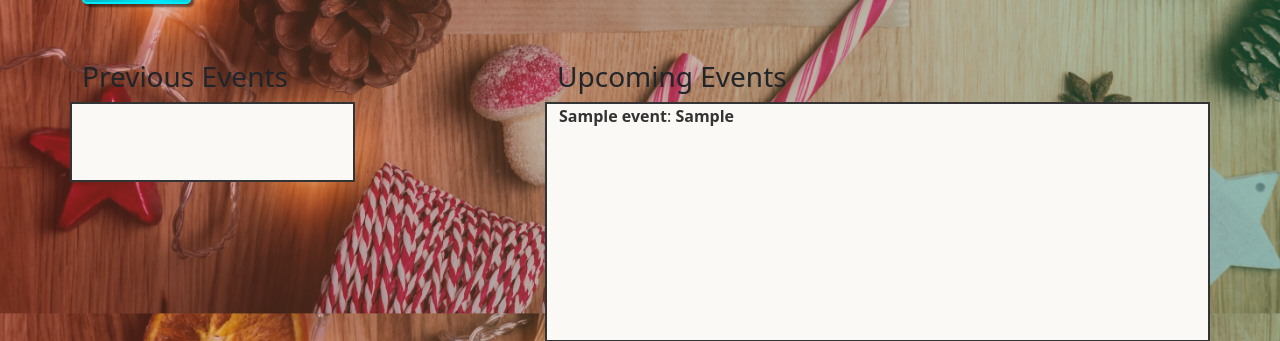
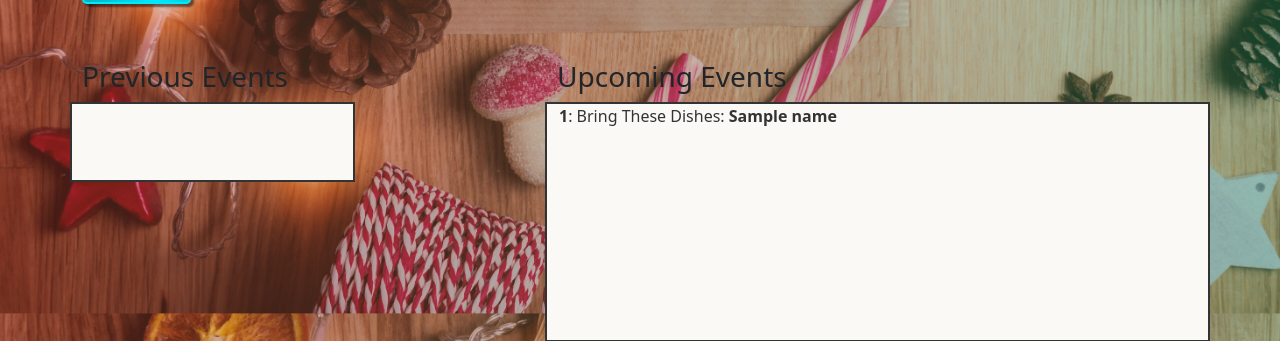
Before and after one commit to pbtrad/santa-s-kitchen-helper, a Flask app: template templates/profile.html in a window 1280 px wide. Shown: the part 540-881 px from the top of the page. Run offline with Flask 2, Linux system fonts and the light colour scheme; the visitor is signed in with stand-in values (Sample User, id 1); the template is opened without the code that fills it: most values are stand-ins (such as "Sample title", 1, 10 or a date in 2020); some libraries are stand-ins or nearby versions; some web fonts are replaced.

Commit message:
fixed upcoming events

```diff
--- a/app.py
+++ b/app.py
@@ -95,7 +95,7 @@ def register():
             #find the new created account and its email
             user_data = records.find_one({"email": email})
             new_email = user_data['email']
-            session['email'] = user_data
+            # session = user_data['email']
             #if registered redirect to logged in as the registered user
             return render_template('profile.html', email=new_email,
                 user=user_data)
@@ -151,15 +151,16 @@ def logout():
     #         {"name": {"$ne": "2"}}
     #     ]}
     # )
+        # test = db.families.find({"members": {"$not": { user['_id']}}})
 
 
 # Provisional Profile
 @app.route("/profile", methods=["GET", "POST"])
 def profile():
-    year = 2021
     # grab session users username from database
     if "email" in session:
         user = records.find_one({"email": session["email"]})
+        userDoc = db.users.find_one({"email": session['email']})
         all_families = list(db.families.find())
         families = list(db.families.find({"members": user["_id"]}))
 
@@ -219,57 +220,91 @@ def profile():
         events_list = {}
         events_list["$or"] = []
         # Aggregates family list into events list
-        try:
-            for family in db.families.find({"members": user["_id"]}):
-                for event in family["events"]:
-                    events_list["$or"].append({"_id": ObjectId(event)})
-        except:
-            pass
+        # try:
+        for family in db.families.find({"members": user["_id"]}):
+            for event in family["events"]:
+                events_list["$or"].append({"_id": ObjectId(event)})
+        # except:
+        #     pass
         # searches events
         events_list = db.events.find(events_list)
+
+        # print(events_list)
+        # for te in events_list:
+        #     print(te)
+        #     print()
+
         # build name list for front end
         event_name_list = []
 
-        try: #  Must have for new users
-            for event_name in events_list:
-                food_list = []
-                for food in event_name['food']:
-                    if food == "" or []:
-                        # food_list.append("False")
-                        print(food, "im food False")
-                    else:
-                        food_list += [db.users.find_one({"_id": food[0]},{"name": 1, "_id": 0})['name']] #name
+        # try: #  Must have for new users
+        for event_name in events_list:
+            food_list = []
+            for food in event_name['food']:
+                print(len(food), "-----------------amfood start")
+                print(food, "-----------------amfood start")
+
+                print()
+                if food == "" or []:
+                    # food_list.append("False")
+                    print(food, "im food False")
+                else:
+                    try:
+                        is_bringing = True
+                        # print(db.users.find_one({"_id": food[0]})['email'], "-----------AM NAME")
+                        # print(userDoc['email'], "--------------am user-------------")
+                        event_person_id = db.users.find_one({"_id": food[0]})['email']
+                        if event_person_id == userDoc["email"]:
+                            food_list += [db.users.find_one({"_id": food[0]})['name']] #name
+                        else:
+                            is_bringing = False
+                    except TypeError:
+                        print("---------Type error through upcomming events list--------")
+                    if is_bringing:
                         for food_item in food[1]:
                             print(food[1], "IO am food") #food items
                             food_list += [food_item]
 
+            print(food_list, "I am food list ----------MN")
 
-                        # for food_item in food:
-                        #     print(food_item, "I am food item")
-                        #     print(type(food_item))
-                            # print(db.users.find_one({"_id": food_item[0]}))
-                            # print(food_item[1])
+                    # for food_item in food:
+                    #     print(food_item, "I am food item")
+                    #     print(type(food_item))
+                        # print(db.users.find_one({"_id": food_item[0]}))
+                        # print(food_item[1])
 
-                        # food_list.append(food)
-                        # print(food_list.append(food), "i am error")
-                        # print(db.users.find_one({"_id": food}), "look at me")
-                        # print(food, "im food")
-                event_name_list += event_name['name'], food_list
+                    # food_list.append(food)
+                    # print(food_list.append(food), "i am error")
+                    # print(db.users.find_one({"_id": food}), "look at me")
+                    # print(food, "im food")
+
+            print(food_list, "---------------a am food list----------------")
+            if food_list != []:
+                event_name_list += [[event_name['name'], food_list]]
+            else:
+                event_name_list += [[event_name['name']]]
 
 
 
-                # 61b49681ac8316b54be9b8ce
 
-                print(event_name["name"], "i am  name")
+            print(food_list, "I am food list ----------------------")
+            print(event_name['name'], "I am event name----------------------")
 
 
-                # print(event_name)
-                # print()
-                # print(event_name['name'])
-                print(event_name['food'])
-                # event_name_list.append(event_name['name'])  original
-        except:
-            pass
+
+
+            # 61b49681ac8316b54be9b8ce
+
+            print(event_name["name"], "i am  name")
+
+
+            # print(event_name)
+            # print()
+            # print(event_name['name'])
+            print(event_name['food'])
+            # event_name_list.append(event_name['name'])  original
+        # except:
+        #     pass
 
         print("-------------------------------------")
 
@@ -306,8 +341,8 @@ def profile():
             test=test
         )
     else:
-        # return redirect(url_for("login"))
-        return url_for("login")
+        return redirect(url_for("login"))
+        # return url_for("login")
 
 
 @app.route("/profile/edit<user_id>", methods=["GET", "POST"])
--- a/templates/profile.html
+++ b/templates/profile.html
@@ -124,25 +124,28 @@
 
         <div class="row">
             <div class="col-12 event-container" style="min-height: 15rem;">
-                {% for event in event_name_list %}
+
+                {% for name in event_name_list %}
 
                 <!-- {{event}} -->
                 {% if event == "" %}
                     {% else %}
-                   <strong>{{ event }}</strong>:
+                   <strong>{{ name[0] }}</strong>:
+
                     {% endif %}
 
-                        <!-- {% if loop.first %}
+
+
+
+                        {% if loop.first %}
                             Bring These Dishes:
-                        {% endif %} -->
-
-                        {% for food_item in event %}
-                            <strong>{{ food_item }}</strong>
-                        {% endfor %}
-
-                        <!-- {% if not loop.last %}
+                        {% endif %}
+                    {% for food in name[1] %}
+                        <strong>{{ food }}</strong>
+                        {% if not loop.last %}
                             and
-                        {% endif %} -->
+                        {% endif %}
+                    {% endfor %}
 
                     <br>
                 {% endfor %}
```
